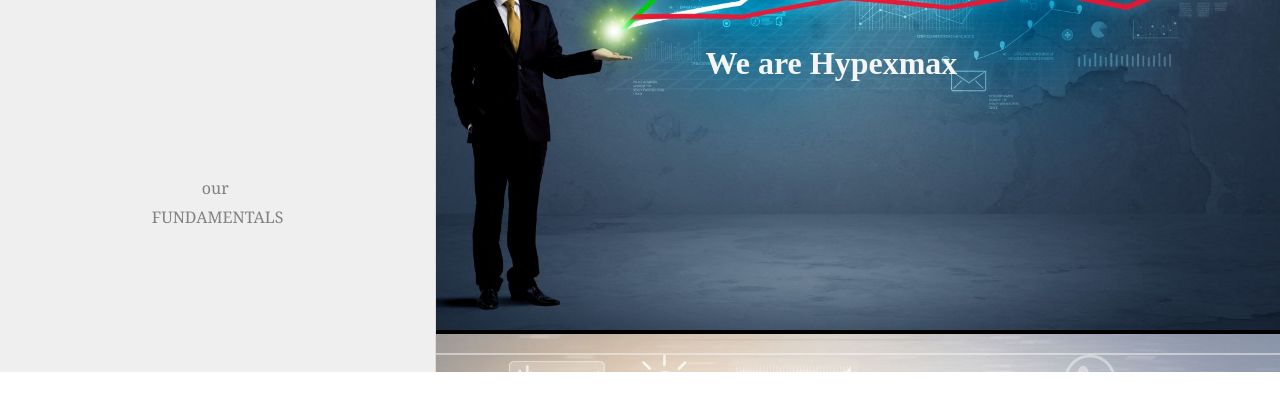
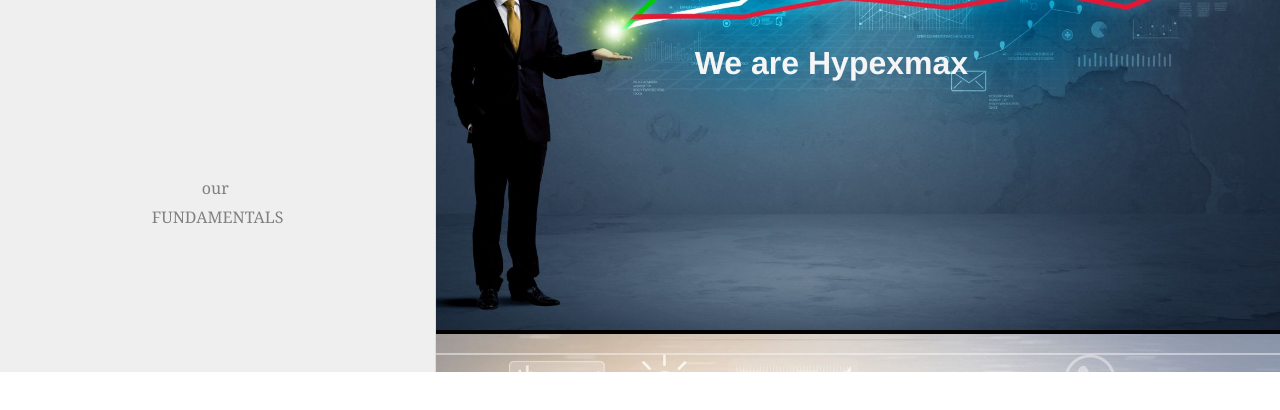
Before and after one commit to cosmo3769/xMark, a website: page static/index.html in a window 1280 px wide. Shown: the part 428-838 px from the top of the page. Drawn offline with nearby package versions, Linux system fonts and the light colour scheme.

Commit message:
font-family added

```diff
--- a/static/styles/style.css
+++ b/static/styles/style.css
@@ -1,5 +1,9 @@
 body{
     margin:0;
+    font-family: "semplicita", "helvetica";
+    font-size: 16px;
+    font-weight: normal;
+    color:#333;
     /* overflow-y: hidden; */
 }
 .container{
```
